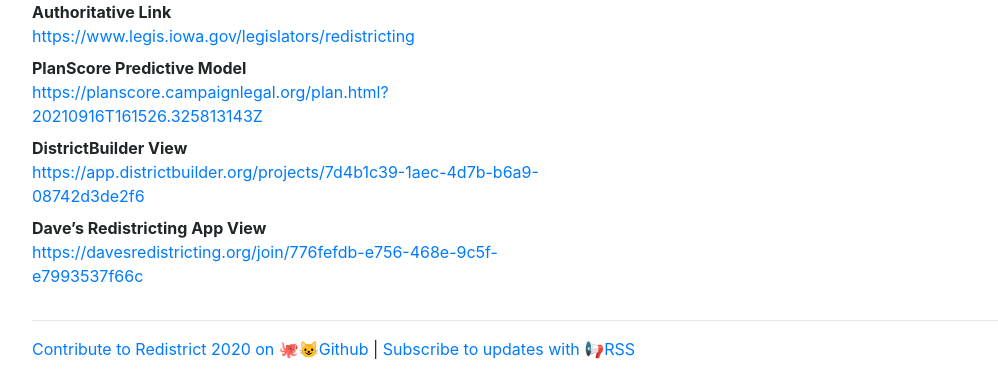
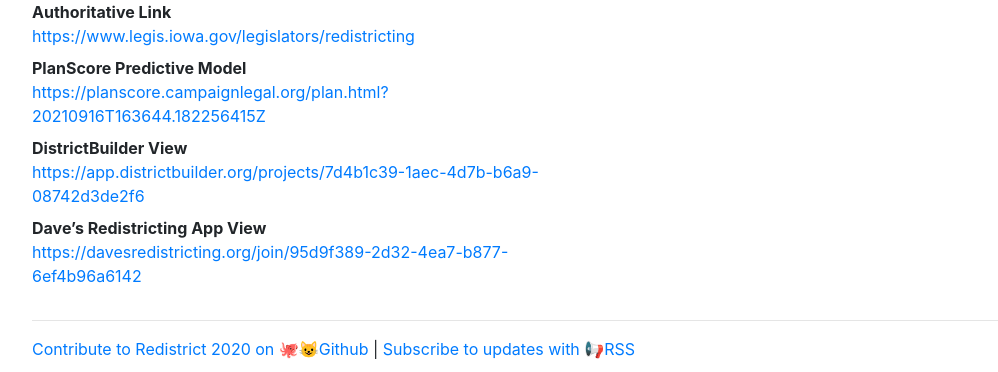
Before and after one commit to PlanScore/Redistrict2020, a Jekyll site: the page built from _plans/IA-2021-09-Congress.md, in a window 1280 px wide. Shown: the part 272-644 px from the top of the page, without its empty margins (53-1051 px from the left). Built offline with Jekyll 4.4.1, drawn with Linux system fonts in a browser that asks for light colours; nearby versions of some CDN libraries; part of the change alters nothing that is shown.

Commit message:
Revise IA LSA First draft plan

```diff
--- a/_plans/IA-2021-09-Congress.md
+++ b/_plans/IA-2021-09-Congress.md
@@ -4,9 +4,9 @@ title: Iowa Legislative Support Services - First Draft Congressional
 body: US House
 date: 2021-09-16
 authoritative_link: https://www.legis.iowa.gov/legislators/redistricting
-planscore_link: https://planscore.campaignlegal.org/plan.html?20210916T161526.325813143Z
+planscore_link: https://planscore.campaignlegal.org/plan.html?20210916T163644.182256415Z
 districtbuilder_link: https://app.districtbuilder.org/projects/7d4b1c39-1aec-4d7b-b6a9-08742d3de2f6
-davesredist_link: https://davesredistricting.org/join/776fefdb-e756-468e-9c5f-e7993537f66c
+davesredist_link: https://davesredistricting.org/join/95d9f389-2d32-4ea7-b877-6ef4b96a6142
 five38_link:
 shapefile_file:
 blockassignment_file: /files/IA-2021-09/Iowa_LSA_First_Proposed_Congressional.zip
```
Also changed, not shown: 1 other file.
